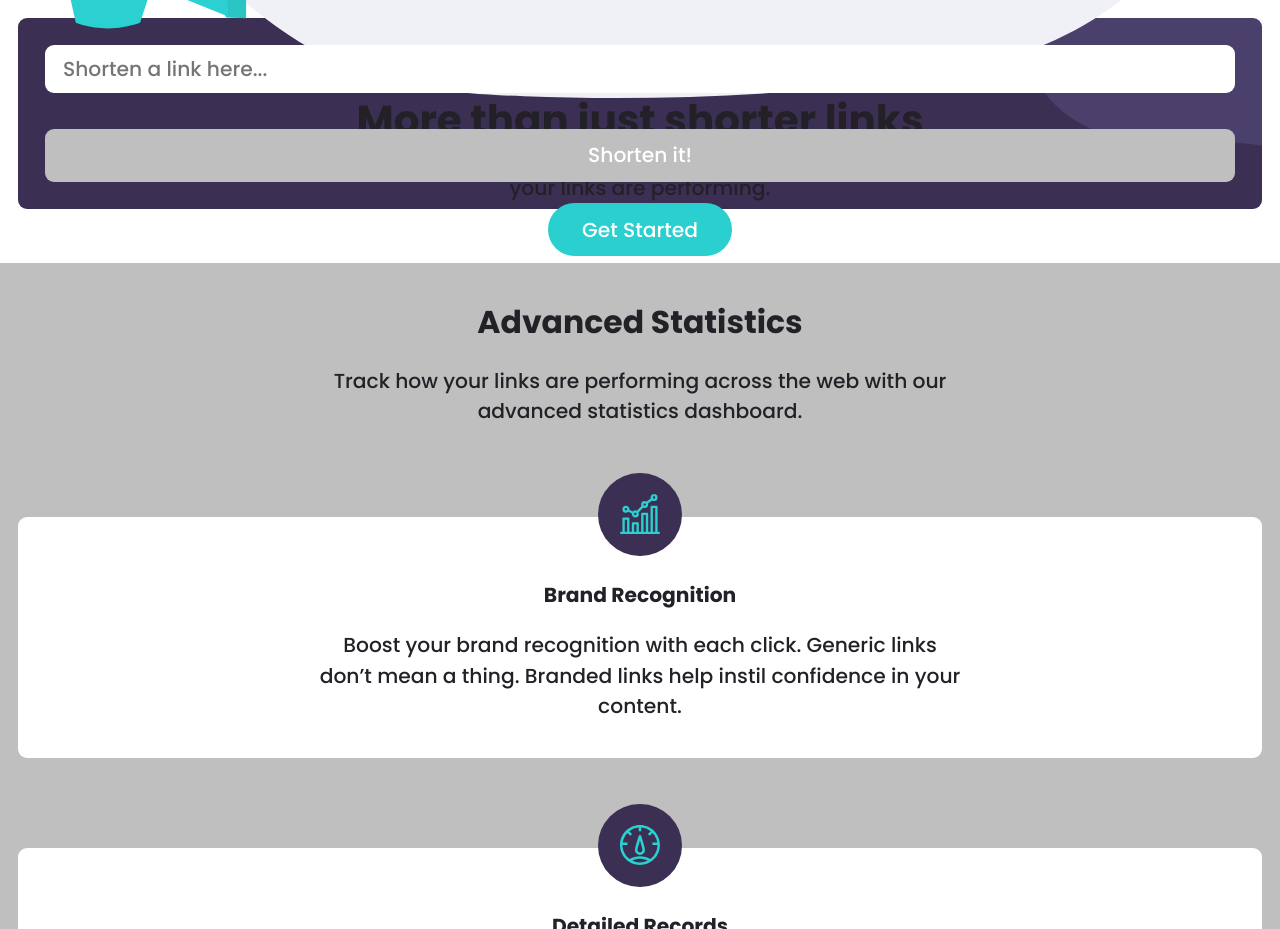
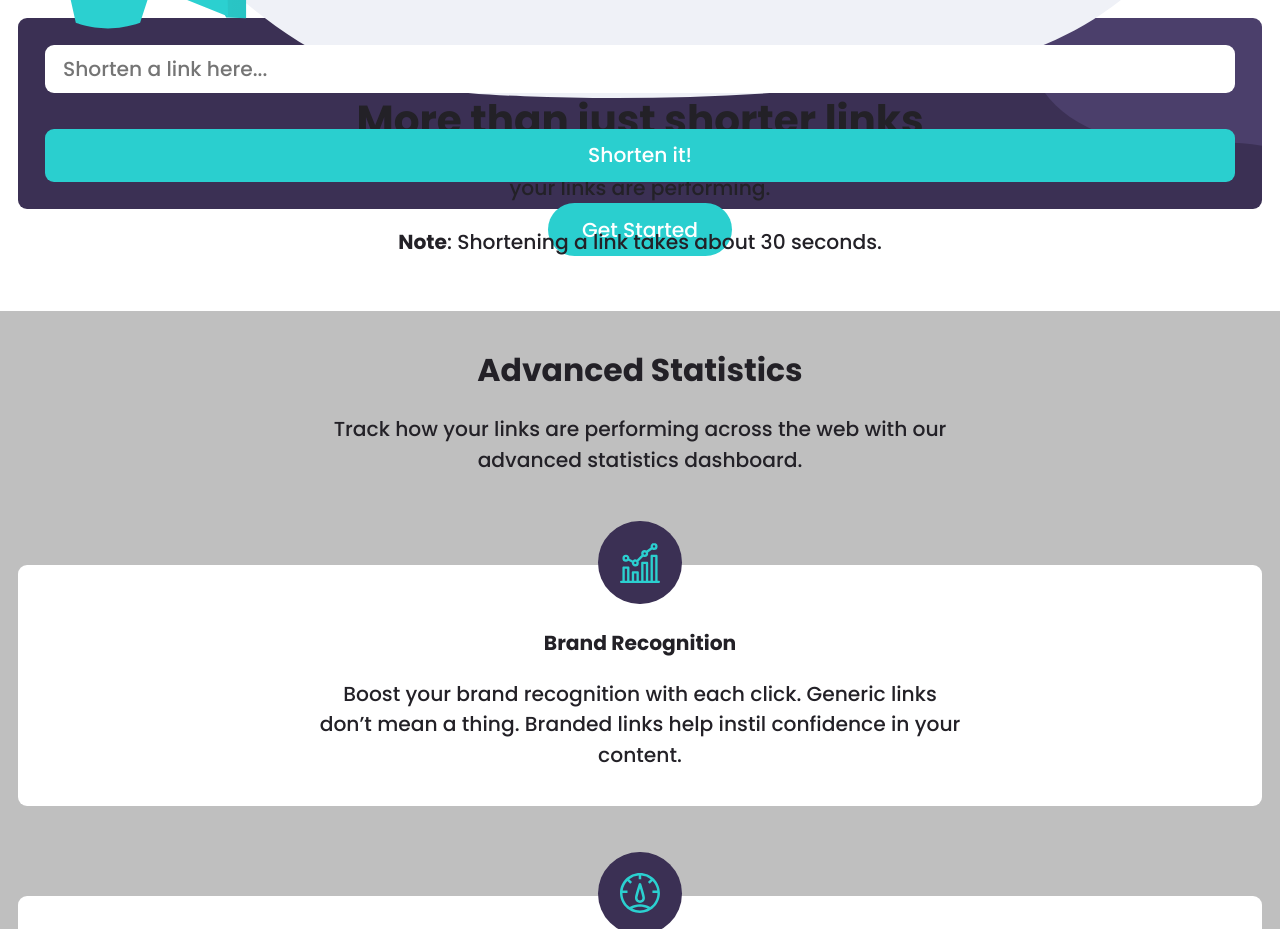
Before and after one commit to shamwela/shortly, a React (Create React App) app: page / in a window 1280 px wide. Shown: the part 800-1729 px from the top of the page. Built offline with nearby package versions, Linux system fonts and the light colour scheme.

Commit message:
Add a note in InputOutputSection

```diff
--- a/src/components/InputOutputSection.jsx
+++ b/src/components/InputOutputSection.jsx
@@ -1,4 +1,4 @@
-import React, { useState, useEffect } from 'react'
+import React, { useState, useRef, useEffect } from 'react'
 import styled from 'styled-components'
 import Error from './Error'
 import Button from './Button'
@@ -34,6 +34,11 @@ const Input = styled.input`
   padding: 0.5rem 1rem;
 `
 
+const Note = styled.div`
+  text-align: center;
+  margin-bottom: 1rem;
+`
+
 export default function InputOutputSection() {
   const useStickyState = (defaultValue, key) => {
     const [value, setValue] = useState(() => {
@@ -48,15 +53,10 @@ export default function InputOutputSection() {
     return [value, setValue]
   }
 
-  const [longLink, setLongLink] = useState('')
+  const longLink = useRef(null)
   const [longLinks, setLongLinks] = useStickyState([], 'longLinks')
   const [shortLinks, setShortLinks] = useStickyState([], 'shortLinks')
   const [error, setError] = useState('')
-
-  const handleChange = ({ currentTarget }) => {
-    // validate here
-    setLongLink(currentTarget.value)
-  }
 
   const handleSubmit = async () => {
     setError('')
@@ -78,16 +78,16 @@ export default function InputOutputSection() {
   return (
     <>
       <InputWrapper>
-        <Input
-          value={longLink}
-          onChange={handleChange}
-          placeholder='Shorten a link here...'
-        />
+        <Input ref={longLink} placeholder='Shorten a link here...' />
         <Error message={error} />
         <Button disabled={longLink === ''} onClick={handleSubmit}>
           Shorten it!
         </Button>
       </InputWrapper>
+
+      <Note>
+        <strong>Note</strong>: Shortening a link takes about 30 seconds.
+      </Note>
 
       {shortLinks.map((shortLink, index) => (
         <Output
```
